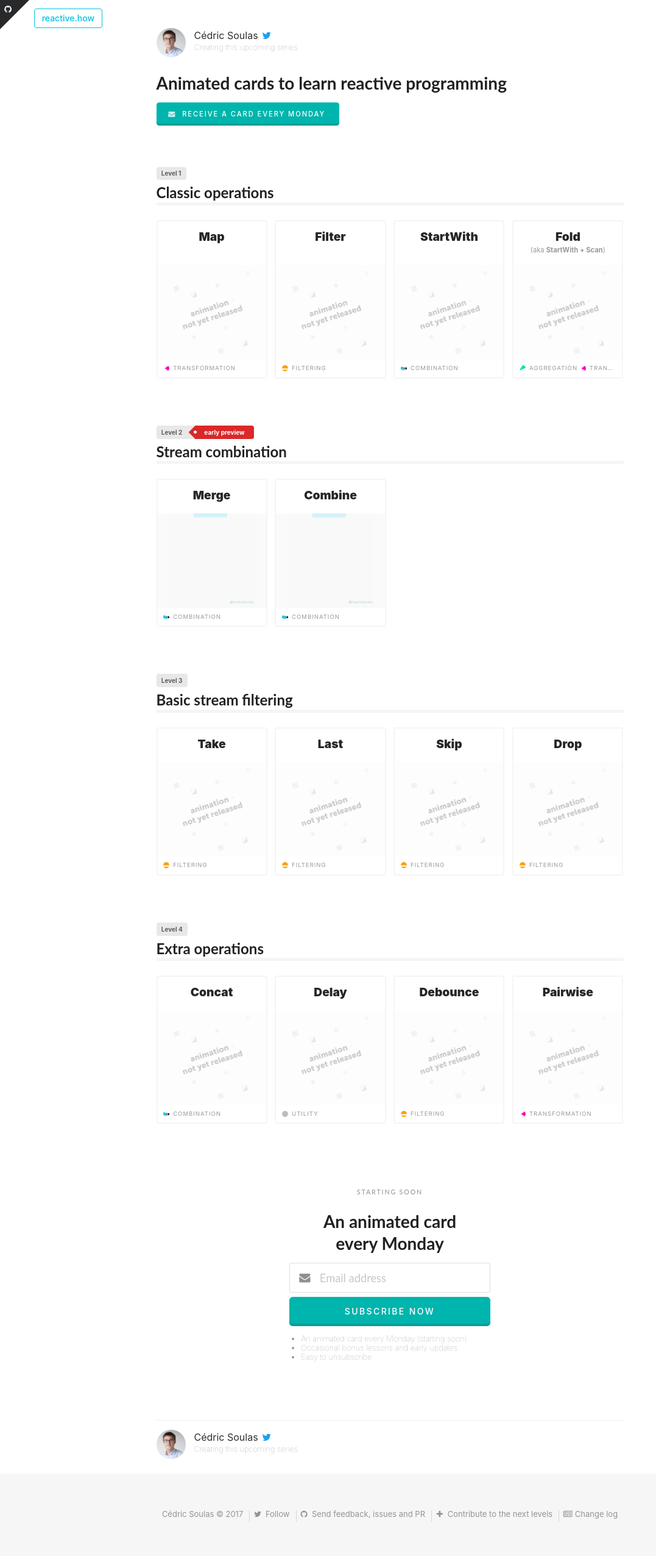
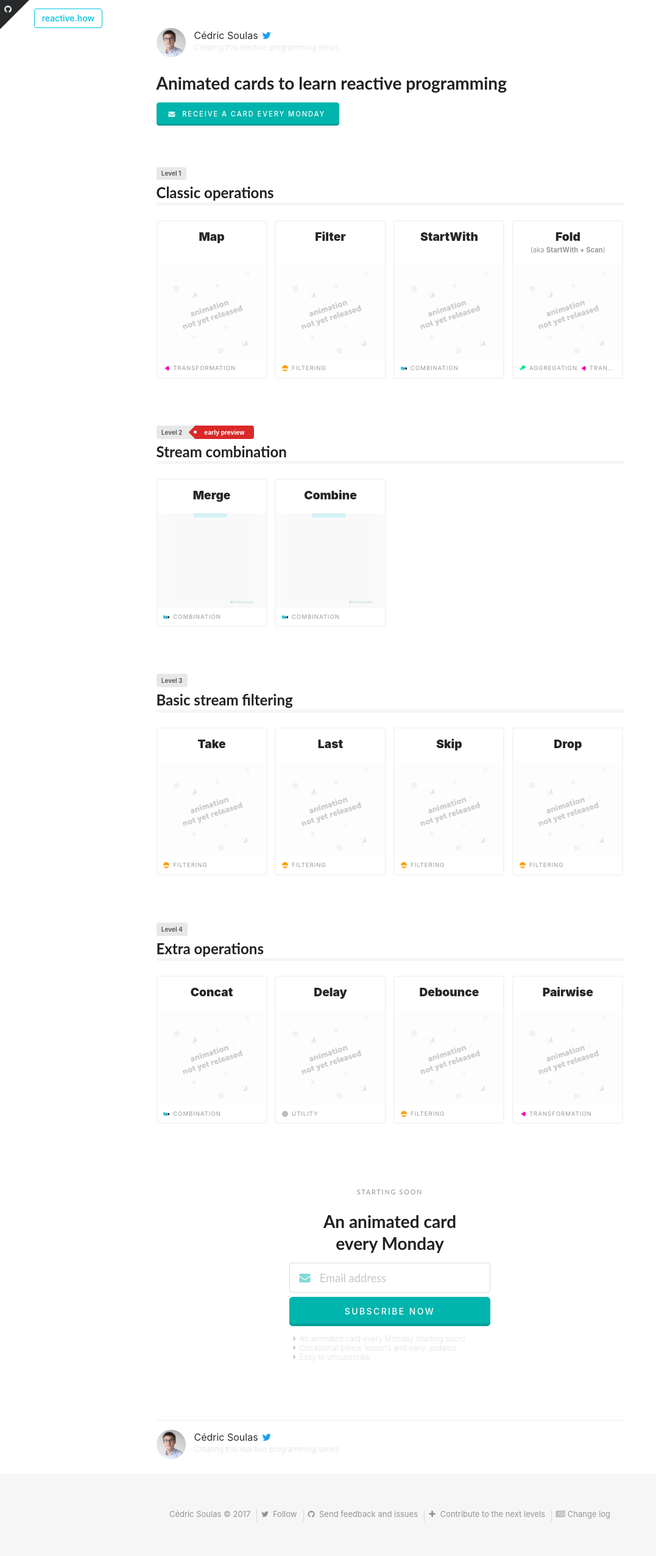
Before and after one commit to cedricss/reactive.how, a Jekyll site: the page built from index.html, in a window 1280 px wide. Shown: the whole page at 61% size, without its empty margins (0-1077 px from the left). Built offline with Jekyll 4.4.1, drawn with Linux system fonts in a browser that asks for light colours.

Commit message:
Improve list look and feel Update minor text and design details

```diff
--- a/_includes/author.html
+++ b/_includes/author.html
@@ -7,7 +7,7 @@
     <div class="flex1 padded">
         <a href="https://twitter.com/CedricSoulas">Cédric Soulas <i class="twitter icon"></i></a>
         <div class="sub info">
-            Creating this upcoming series
+            Creating this reactive programming series
         </div>
     </div>
 </div>
--- a/_includes/email_form.html
+++ b/_includes/email_form.html
@@ -5,7 +5,7 @@
         <div id="mc_embed_signup_scroll">
             <div class="mc-field-group">
                 <div class="ui fluid left icon large input">
-                    <i class="mail icon"></i>
+                    <i class="teal mail icon"></i>
                     <input type="email" value="" name="EMAIL" class="email" id="mce-EMAIL" placeholder="Email address" required>
                     <!-- real people should not fill this in and expect good things - do not remove this or risk form bot signups-->
                     <div style="position: absolute; left: -5000px;" aria-hidden="true">
--- a/_includes/footer.html
+++ b/_includes/footer.html
@@ -6,7 +6,7 @@
         <i class="twitter icon"></i> Follow
       </a>
       <a class="item" href="https://github.com/cedricss/reactive.how" target="_blank">
-        <i class="github icon"></i> Send feedback, issues and PR
+        <i class="github icon"></i> Send feedback and issues
       </a>
       <a class="item" href="https://github.com/cedricss/reactive.how" target="_blank">
         <i class="plus icon"></i> Contribute to the next levels
--- a/css/main.scss
+++ b/css/main.scss
@@ -6,6 +6,19 @@
 body {
     margin-top: 1em;
     background-color: white;
+}
+
+ul {
+    padding: 0 0 0 0.5em;
+    li {
+        list-style: none;
+        &:before {
+            font-family: Icons;
+            content: "\f0da";
+            margin: 0 .4rem 0 0;
+            color: rgba(0, 0, 0, 0.2)
+        }
+    }
 }
 
 .ui.logo.label {
@@ -95,19 +108,13 @@ body {
 
 .sub.info {
     font-size: 0.8em;
-    color: rgba(0, 0, 0, 0.4);
+    color: rgba(0, 0, 0, 0.3);
     line-height: initial;
     font-weight: 100;
-    &.smaller {
-        font-size: 0.8em;
-    }
     a {
-        color: rgba(0, 0, 0, 0.4)!important;
+        color: rgba(0, 0, 0, 0.3)!important;
         text-decoration: underline;
     }
-}
-ul.sub.info {
-    padding: 0 0 0 1.5em;
 }
 
 .author.block {
@@ -232,7 +239,10 @@ div.cta {
         }
     }
     .footer {
-        padding: 1em 0.1em!important;
+        padding: 2em 0.1em!important;
+        .ui.small.horizontal.list>.item {
+            font-size: 0.7em!important;
+        }
     }
     .ui.card .meta.very.long {
         font-size: 0.66em;
@@ -256,6 +266,9 @@ div.cta {
     }
     .tiny.button {
         font-size: .75rem!important;
+    }
+    .sub.info {
+        font-size: 0.7em;
     }
     h2.ui.header {
         font-size: 1.3rem;
--- a/index.html
+++ b/index.html
@@ -39,7 +39,7 @@ layout: default
             <h1 class="ui header center aligned">An animated card<br/>every&nbsp;Monday</h1>
             {% include email_form.html %}
             <ul class="smaller sub info">
-                <li>An animated card every Monday (starting soon)</li>
+                <li>An animated card every Monday (starting&nbsp;soon)</li>
                 <li>Occasional bonus lessons and early updates</li>
                 <li>Easy to unsubscribe</li>
             </ul>
```
